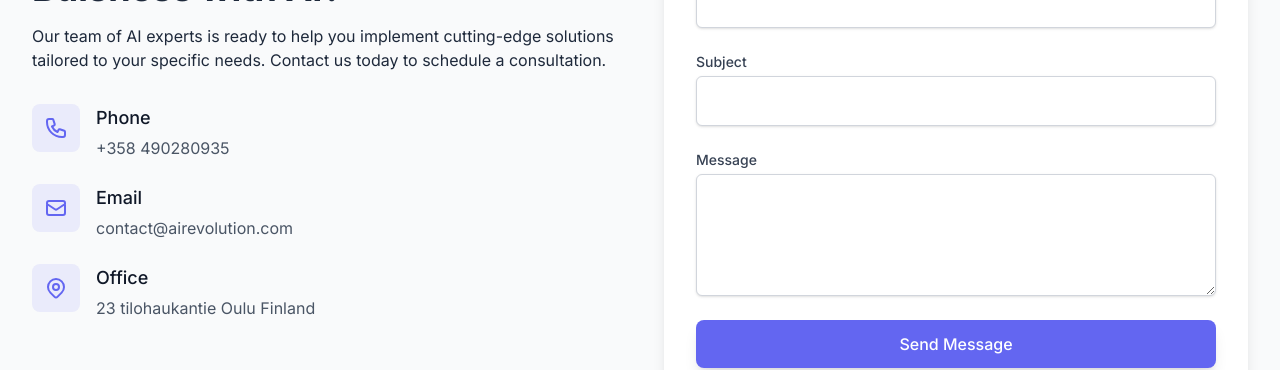
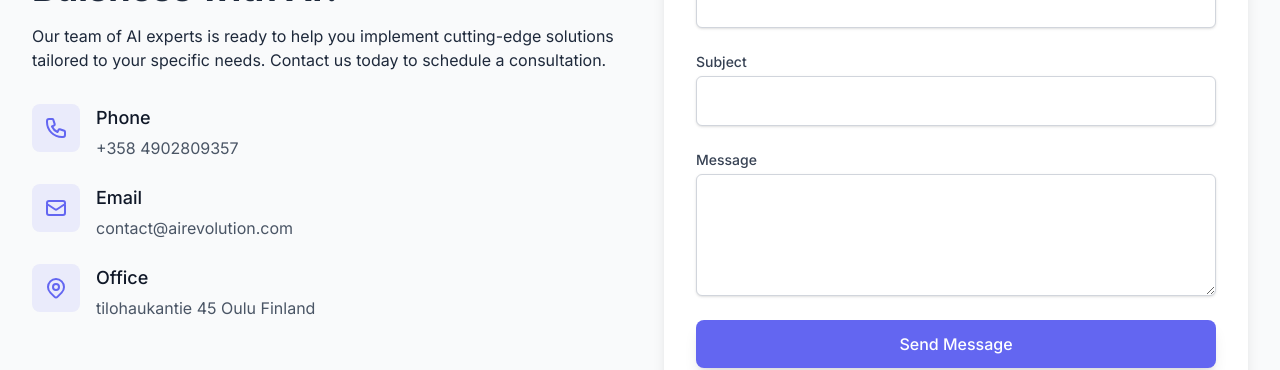
Before and after one commit to MohammedMarestawi/Ai-Revouloution, a React (Vite) app: page / in a window 1280 px wide. Shown: the part 2440-2810 px from the top of the page. Built offline with nearby package versions, Linux system fonts and the light colour scheme.

Commit message:
project finish

```diff
--- a/src/components/contact.jsx
+++ b/src/components/contact.jsx
@@ -1,7 +1,7 @@
 const contactDetails = [
   {
     title: "Phone",
-    text: "+358 490280935",
+    text: "+358 4902809357",
     icon: (
       <svg xmlns="http://www.w3.org/2000/svg" className="h-6 w-6" fill="none" viewBox="0 0 24 24" stroke="currentColor">
         <path strokeLinecap="round" strokeLinejoin="round" strokeWidth="2" d="M3 5a2 2 0 012-2h3.28a1 1 0 01.948.684l1.498 4.493a1 1 0 01-.502 1.21l-2.257 1.13a11.042 11.042 0 005.516 5.516l1.13-2.257a1 1 0 011.21-.502l4.493 1.498a1 1 0 01.684.949V19a2 2 0 01-2 2h-1C9.716 21 3 14.284 3 6V5z" />
@@ -19,7 +19,7 @@ const contactDetails = [
   },
   {
     title: "Office",
-    text: " 23 tilohaukantie Oulu Finland",
+    text: "tilohaukantie 45 Oulu Finland",
     icon: (
       <svg xmlns="http://www.w3.org/2000/svg" className="h-6 w-6" fill="none" viewBox="0 0 24 24" stroke="currentColor">
         <path strokeLinecap="round" strokeLinejoin="round" strokeWidth="2" d="M17.657 16.657L13.414 20.9a1.998 1.998 0 01-2.827 0l-4.244-4.243a8 8 0 1111.314 0z" />
```
Also changed, not shown: 1 other file (tests, documents, lock files or other folders).
